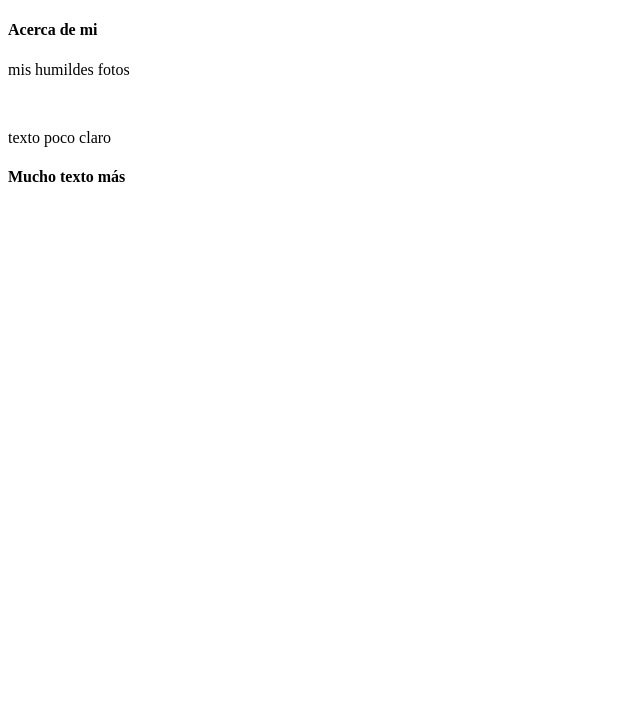
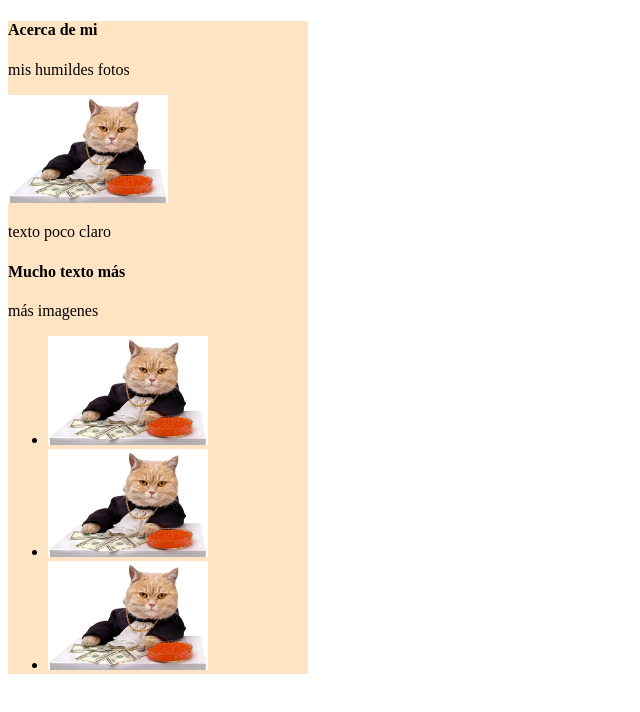
Before and after one commit to jsfc2199/PracticaGit, a plain HTML site: page aside.html in a window 1280 px wide. Shown: the whole page, without its empty margins (0-640 px from the left). Drawn offline with Linux system fonts and the light colour scheme.

Commit message:
added aside

```diff
--- /dev/null
+++ b/aside-css.css
@@ -0,0 +1,9 @@
+.section {
+  width: 300px;
+  background: bisque;
+}
+
+.cat_img {
+  height: auto;
+  width: 10rem;
+}
--- a/aside.html
+++ b/aside.html
@@ -4,19 +4,31 @@
     <meta charset="UTF-8" />
     <meta http-equiv="X-UA-Compatible" content="IE=edge" />
     <meta name="viewport" content="width=device-width, initial-scale=1.0" />
+    <link rel="stylesheet" href="aside-css.css" />
     <title>Aside</title>
   </head>
   <body>
-    <section>
+    <section class="section">
       <div>
         <h4>Acerca de mi</h4>
         <p>mis humildes fotos</p>
-        <img src="" alt="" />
+        <img src="cat_caviar.jpg" alt="cat image" class="cat_img" />
         <p>texto poco claro</p>
       </div>
       <div>
         <h4>Mucho texto más</h4>
-        <p></p>
+        <p>más imagenes</p>
+        <ul>
+          <li>
+            <img src="cat_caviar.jpg" alt="cat image" class="cat_img" />
+          </li>
+          <li>
+            <img src="cat_caviar.jpg" alt="cat image" class="cat_img" />
+          </li>
+          <li>
+            <img src="cat_caviar.jpg" alt="cat image" class="cat_img" />
+          </li>
+        </ul>
       </div>
     </section>
   </body>
```
Also changed, not shown: cat_caviar.jpg (added).
